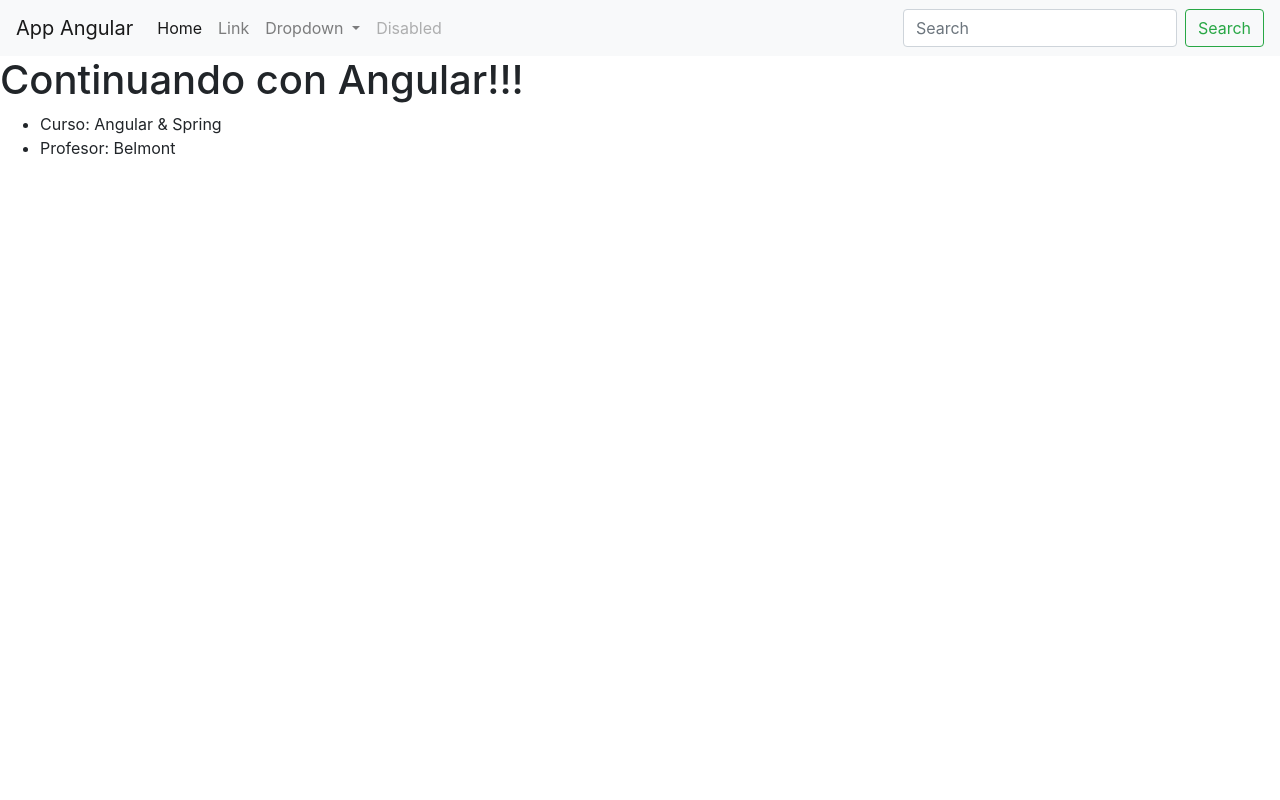
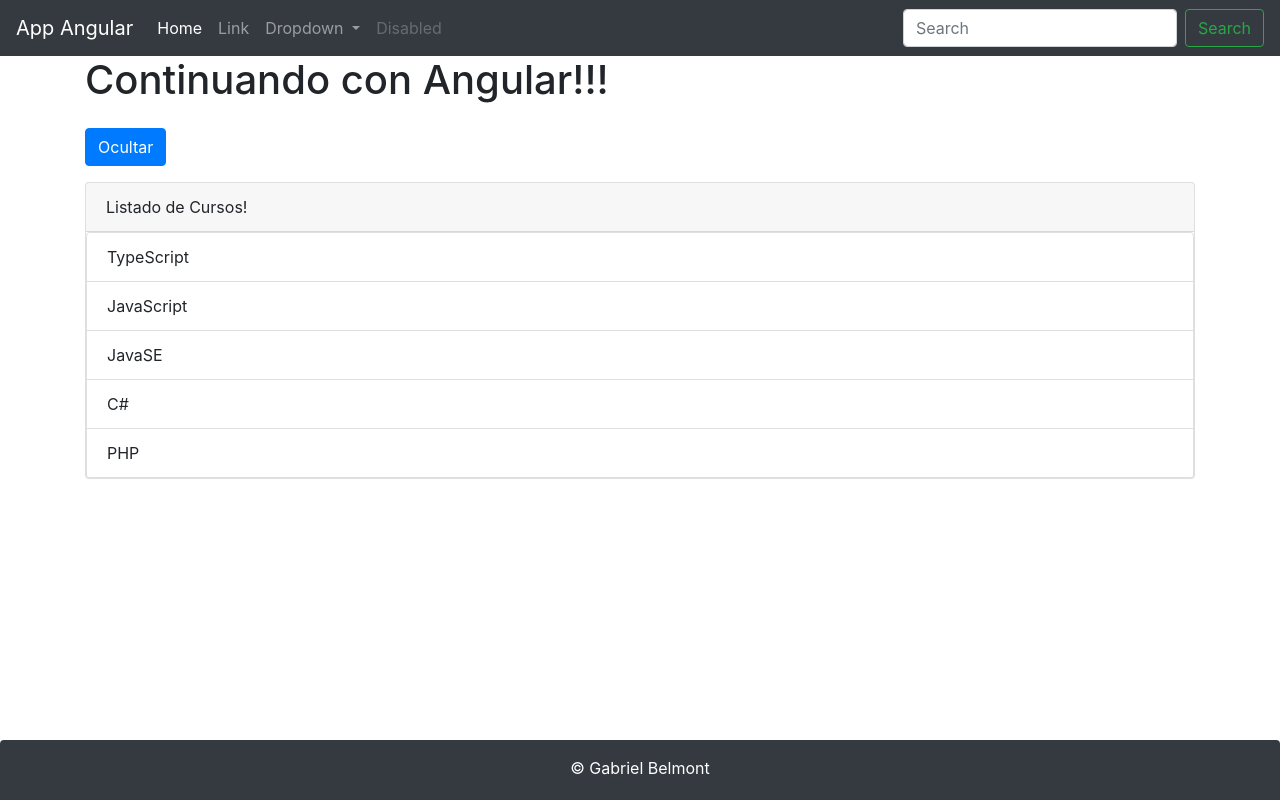
Before and after one commit to gabrielbga/PruebaGit, an Angular app: page / in a window 1280 px wide. Built offline with nearby package versions, Linux system fonts and the light colour scheme.

Commit message:
Se cambio el estilo del fondo. Se inserto un header, footer y una lista dentro de un contenedor div

```diff
--- a/src/app/app.component.html
+++ b/src/app/app.component.html
@@ -1,11 +1,12 @@
 <app-header></app-header>
-
-<h1>
-  {{ title }}!
-</h1>
-<ul>
-  <li>Curso: {{ curso }}</li>
-  <li>Profesor: {{ profesor }}</li>
-</ul>
-
-<footer></footer>
+<div class="container">
+  <h1>
+    {{ title }}!
+  </h1>
+  <app-directiva></app-directiva>
+  <!-- <ul>
+    <li>Curso: {{ curso }}</li>
+    <li>Profesor: {{ profesor }}</li>
+  </ul> -->
+</div>
+<app-footer></app-footer>
--- /dev/null
+++ b/src/app/directiva/directiva.component.html
@@ -0,0 +1,10 @@
+
+<button type="button" (click)="setHabilitar()" class="btn btn-primary my-3">{{ habilitar==true? 'Ocultar': 'Mostrar' }}</button>
+<div class="card">
+    <div class="card-header">
+        Listado de Cursos!
+    </div>
+    <ul class="list-group" *ngIf="habilitar == true">
+    <li class="list-group-item" *ngFor="let curso of listaCurso">{{ curso }}</li>
+    </ul>
+</div>
--- /dev/null
+++ b/src/app/directiva/directiva.component.ts
@@ -0,0 +1,17 @@
+import { Component } from '@angular/core';
+
+@Component({
+  selector: 'app-directiva',
+  templateUrl: './directiva.component.html'
+})
+export class DirectivaComponent  {
+
+  listaCurso: String[] = ['TypeScript', 'JavaScript', 'JavaSE', 'C#', 'PHP']
+  habilitar: boolean = true;
+  constructor() { }
+
+  setHabilitar(): void {
+    this.habilitar = (this.habilitar==true)? false: true;
+    }
+
+}
--- /dev/null
+++ b/src/app/footer/footer.component.css
@@ -0,0 +1,6 @@
+.footer{
+    position: absolute;
+    bottom: 0px;
+    height: 60px;
+    width: 100%;
+}
--- /dev/null
+++ b/src/app/footer/footer.component.html
@@ -0,0 +1,7 @@
+<footer class="footer bg-dark rounded-top text-center">
+    <div class="container py-2">
+        <p class="text-white my-2">
+            &copy; {{ autor.nombre + ' ' + autor.apellido }}
+        </p>
+    </div>
+</footer>
--- /dev/null
+++ b/src/app/footer/footer.component.ts
@@ -0,0 +1,10 @@
+import { Component } from '@angular/core';
+
+@Component({
+    selector: 'app-footer',
+    templateUrl: './footer.component.html',
+    styleUrls: ['footer.component.css']
+})
+export class FooterComponent {
+    public autor: any = { nombre:'Gabriel', apellido:'Belmont' };
+}
--- /dev/null
+++ b/src/app/header/header.component.html
@@ -0,0 +1,35 @@
+<nav class="navbar navbar-expand-lg navbar-dark bg-dark">
+    <a class="navbar-brand" href="#"> {{ title }} </a>
+    <button class="navbar-toggler" type="button" data-toggle="collapse" data-target="#navbarSupportedContent" aria-controls="navbarSupportedContent" aria-expanded="false" aria-label="Toggle navigation">
+        <span class="navbar-toggler-icon"></span>
+    </button>
+
+    <div class="collapse navbar-collapse" id="navbarSupportedContent">
+        <ul class="navbar-nav mr-auto">
+        <li class="nav-item active">
+            <a class="nav-link" href="#">Home <span class="sr-only">(current)</span></a>
+        </li>
+        <li class="nav-item">
+            <a class="nav-link" href="#">Link</a>
+        </li>
+        <li class="nav-item dropdown">
+            <a class="nav-link dropdown-toggle" href="#" id="navbarDropdown" role="button" data-toggle="dropdown" aria-haspopup="true" aria-expanded="false">
+            Dropdown
+            </a>
+            <div class="dropdown-menu" aria-labelledby="navbarDropdown">
+            <a class="dropdown-item" href="#">Action</a>
+            <a class="dropdown-item" href="#">Another action</a>
+            <div class="dropdown-divider"></div>
+            <a class="dropdown-item" href="#">Something else here</a>
+            </div>
+        </li>
+        <li class="nav-item">
+            <a class="nav-link disabled" href="#" tabindex="-1" aria-disabled="true">Disabled</a>
+        </li>
+        </ul>
+        <form class="form-inline my-2 my-lg-0">
+        <input class="form-control mr-sm-2" type="search" placeholder="Search" aria-label="Search">
+        <button class="btn btn-outline-success my-2 my-sm-0" type="submit">Search</button>
+        </form>
+    </div>
+    </nav>
--- a/src/app/header/header.component.ts
+++ b/src/app/header/header.component.ts
@@ -2,43 +2,7 @@
 
 @Component({
     selector: 'app-header',
-    template: `
-    <nav class="navbar navbar-expand-lg navbar-light bg-light">
-    <a class="navbar-brand" href="#"> {{ title }} </a>
-    <button class="navbar-toggler" type="button" data-toggle="collapse" data-target="#navbarSupportedContent" aria-controls="navbarSupportedContent" aria-expanded="false" aria-label="Toggle navigation">
-        <span class="navbar-toggler-icon"></span>
-    </button>
-
-    <div class="collapse navbar-collapse" id="navbarSupportedContent">
-        <ul class="navbar-nav mr-auto">
-        <li class="nav-item active">
-            <a class="nav-link" href="#">Home <span class="sr-only">(current)</span></a>
-        </li>
-        <li class="nav-item">
-            <a class="nav-link" href="#">Link</a>
-        </li>
-        <li class="nav-item dropdown">
-            <a class="nav-link dropdown-toggle" href="#" id="navbarDropdown" role="button" data-toggle="dropdown" aria-haspopup="true" aria-expanded="false">
-            Dropdown
-            </a>
-            <div class="dropdown-menu" aria-labelledby="navbarDropdown">
-            <a class="dropdown-item" href="#">Action</a>
-            <a class="dropdown-item" href="#">Another action</a>
-            <div class="dropdown-divider"></div>
-            <a class="dropdown-item" href="#">Something else here</a>
-            </div>
-        </li>
-        <li class="nav-item">
-            <a class="nav-link disabled" href="#" tabindex="-1" aria-disabled="true">Disabled</a>
-        </li>
-        </ul>
-        <form class="form-inline my-2 my-lg-0">
-        <input class="form-control mr-sm-2" type="search" placeholder="Search" aria-label="Search">
-        <button class="btn btn-outline-success my-2 my-sm-0" type="submit">Search</button>
-        </form>
-    </div>
-    </nav>
-    `
+    templateUrl: './header.component.html'
 })
 export class HeaderComponent {
     title:string = 'App Angular'
```
Also changed, not shown: src/app/app.module.ts (+5 -2 lines), 2 other files (tests, documents, lock files or other folders).
